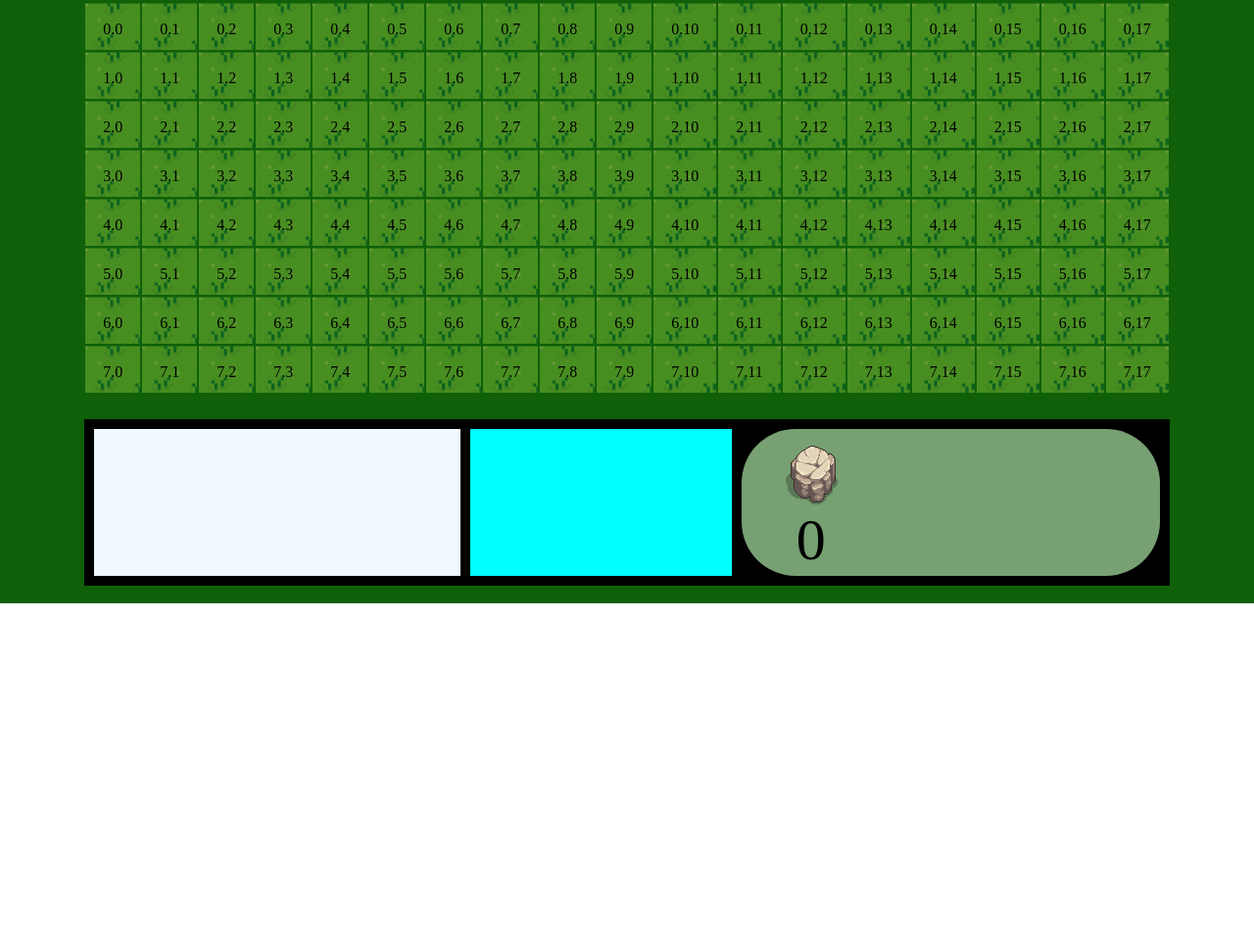
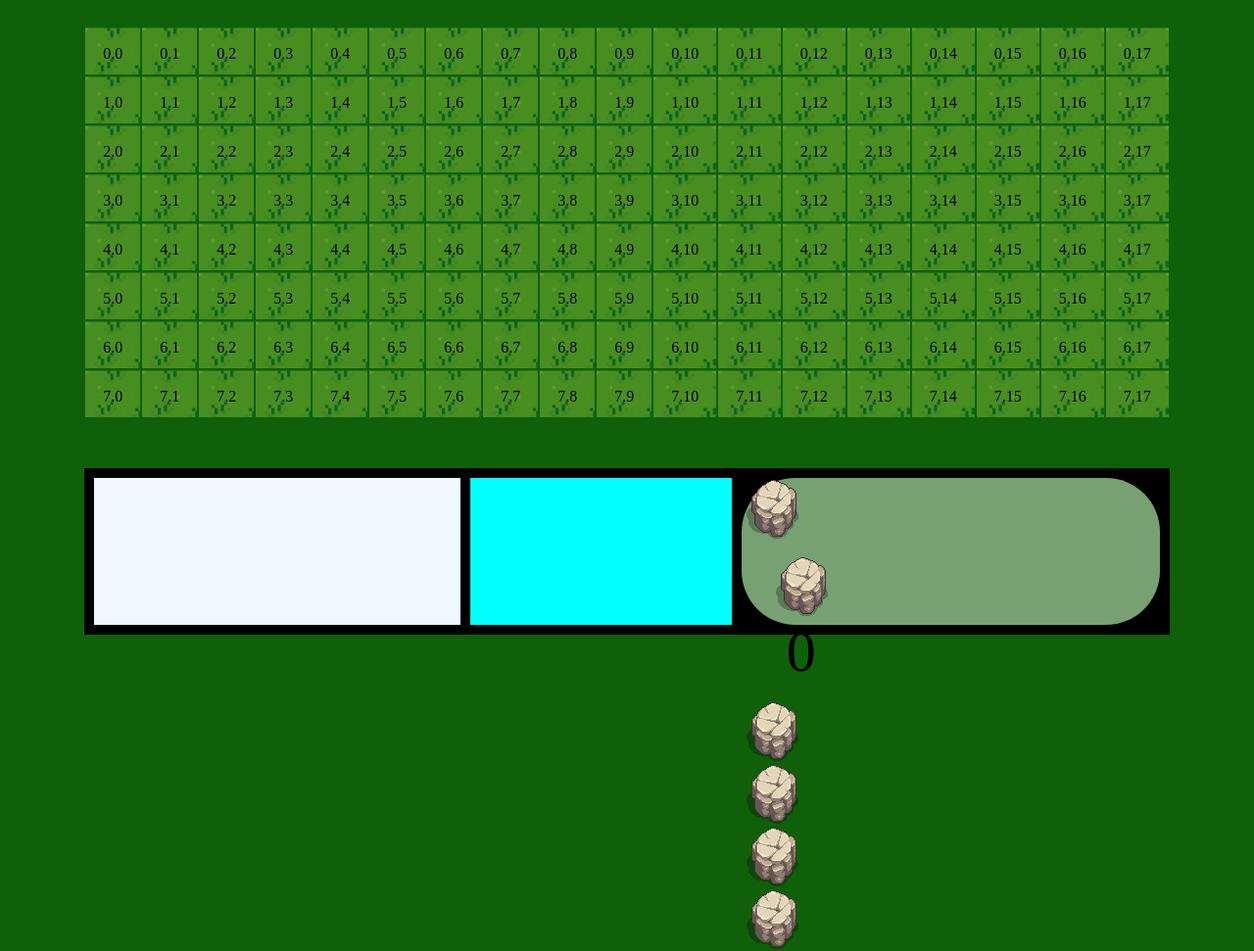
Before and after one commit to Saddff2/almaZnaya, a website built with Vite: page index.html in a window 1280 px wide. Shown: the part 184-1155 px from the top of the page at 98% size. Before the commit the page ends 800 px from the top, so only its background shows below. Built offline with nearby package versions, Linux system fonts and the light colour scheme.

Commit message:
добавлены бэм классы

```diff
--- a/index.html
+++ b/index.html
@@ -8,28 +8,55 @@
   </head>
   <body>
     <script type="module" src="/src/js/main.js"></script>
-    <main class="main_background">
       <div class="wrapper">
-        <section class="menu_section">
-        </section>
+        <section class="menu"></section>
       </div>
-      <div class="Field_zone">
-        <div class="Field_zone_playground"></div>
+      <div class="field-zone">
+        <div class="field-zone__playground"></div>
       </div>
       <div class="wrapper">
-        <div class="bottom_menu">
-          <div class="bottom_menu_chat"></div>
-          <div class="bottom_menu_time"></div>
-          <div class="bottom_menu_counter">
-            <div class="crystal_block">
-              <div class="crystal_img">
+        <div class="bottom-menu">
+          <div class="bottom-menu__chat"></div>
+          <div class="bottom-menu__time"></div>
+          <div class="bottom-menu__counter">
+            <div class="bottom-menu__counter__wood-block">
+              <div class="bottom-menu_counter__wood-block__img">
                 <img src="/src/assets/img/Rock1_1.png" alt="Rock1_1.png">
               </div>
-              <span class="crystal_text"></span>
+              <span class="bottom-menu__counter__wood-block__text"></span>
+            </div>
+            <div class="bottom-menu__counter__rock-block">
+              <div class="bottom-menu_counter__rock-block__img">
+                <img src="/src/assets/img/Rock1_1.png" alt="Rock1_1.png">
+              </div>
+              <span class="bottom-menu__counter__rock-block__text"></span>
+            </div>
+            <div class="bottom-menu__counter__iron-block">
+              <div class="bottom-menu_counter__iron-block__img">
+                <img src="/src/assets/img/Rock1_1.png" alt="Rock1_1.png">
+              </div>
+              <span class="bottom-menu__counter__iron-block__text"></span>
+            </div>
+            <div class="bottom-menu__counter__gold-block">
+              <div class="bottom-menu_counter__gold-block__img">
+                <img src="/src/assets/img/Rock1_1.png" alt="Rock1_1.png">
+              </div>
+              <span class="bottom-menu__counter__gold-block__text"></span>
+            </div>
+            <div class="bottom-menu__counter__gem-block">
+              <div class="bottom-menu_counter__gem-block__img">
+                <img src="/src/assets/img/Rock1_1.png" alt="Rock1_1.png">
+              </div>
+              <span class="bottom-menu__counter__gem-block__text"></span>
+            </div>
+            <div class="bottom-menu__counter__diamond-block">
+              <div class="bottom-menu_counter__diamond-block__img">
+                <img src="/src/assets/img/Rock1_1.png" alt="Rock1_1.png">
+              </div>
+              <span class="bottom-menu__counter__diamond-block__text"></span>
             </div>
           </div>
         </div>
       </div>
-    </main>
     </body>
 </html>
--- a/src/js/main.js
+++ b/src/js/main.js
@@ -1,13 +1,13 @@
 const table = [];
-const field = document.querySelectorAll('.Field_zone_playground');
+const field = document.querySelectorAll('.field-zone__playground');
 
-let tableHtml = '<table class=field>';
+let tableHtml = '<table class=field-zone__playground>';
 for (let i = 0; i < 8; i++) {
           table.push([]);
-          tableHtml += '<tr class="row">';
+          tableHtml += '<tr class="field-zone__playground__row">';
     for (let j = 0; j < 18; j++) {
           table[i].push(`${i}.${j}`);
-          tableHtml += '<td class="cell">' + '<div class="field_img_container"></div>' + table[i][j] + '</td>';
+          tableHtml += '<td class="field-zone__playground__cell">' + '<div class="field__img__container"></div>' + table[i][j] + '</td>';
     }
     tableHtml += '</tr>';
 }
@@ -18,8 +18,8 @@ field.forEach(function(field) {
  });
 
 
-let crystalImg = document.querySelectorAll('.cell')
-let crystalText = document.querySelector('.crystal_text')
+let crystalImg = document.querySelectorAll('.field-zone__playground__cell')
+let crystalText = document.querySelector('.bottom-menu__counter__rock-block__text')
 
 let crystalNumber = 0;
 crystalText.innerHTML = crystalNumber;
--- a/style.css
+++ b/style.css
@@ -1,45 +1,37 @@
-html, body{
+html, body {
      margin: 0 auto;
+     background-color: #0F6008;
 }
 
-.main_background {
-     min-height: 100vh;
-     min-width: 1024px;
-     width: 100%;
-     background-color: #0F6008;
-     display: flex;
-     flex-direction: column;
-   }
-
-.wrapper{
+.wrapper {
      display: flex;
      justify-content: center;
 }
 
-.menu_section {
+.menu {
      width: 85%;
      height: 20vh;
      background-color: black;
 }
 
-.Field_zone{
+.field-zone {
    display: flex;
    justify-content: center;
 }
 
-.field{
+.field-zone__playground {
      margin: 25px;
 }
 
-.field td{
+.field-zone__playground td {
      padding: 18px 18px 12px 18px;
 }
 
-.cell{
+.field-zone__playground__cell {
      background-image: url(/src/assets/img/grass.png)
 }
 
-.bottom_menu{
+.bottom-menu {
      display: flex;
      width: 85%;
      height: 18.8vh;
@@ -49,21 +41,21 @@ html, body{
      gap: 10px;
 }
 
-.bottom_menu_chat{
+.bottom-menu__chat {
      display: inline-block;
      width: 35%;
      height: inherit;
      background-color: aliceblue;
 }
 
-.bottom_menu_time{
+.bottom-menu__time{
      display: inline-block;
      background-color: aqua;
      width: 25%;
      height: inherit;
 }
 
-.bottom_menu_counter{
+.bottom-menu__counter{
      display: inline-block;
      background-color: #77A073;
      border-radius: 55px;
@@ -71,18 +63,18 @@ html, body{
      height: 18.8vh;
 }
 
-.crystal_block{
+.bottom-menu__counter__rock-block{
      width: 30;
      display: inline-block;
-     padding: 15px 40px;
+     padding: 15px 30px;
 }
 
-.crystal_img{
+.bottom-menu__counter__rock-block__img {
      max-width: 100%;
      height: auto;
 }
 
-.crystal_text{
+.bottom-menu__counter__rock-block__text{
      margin-left: 16px;
      font-size: 60px;
 }
```
